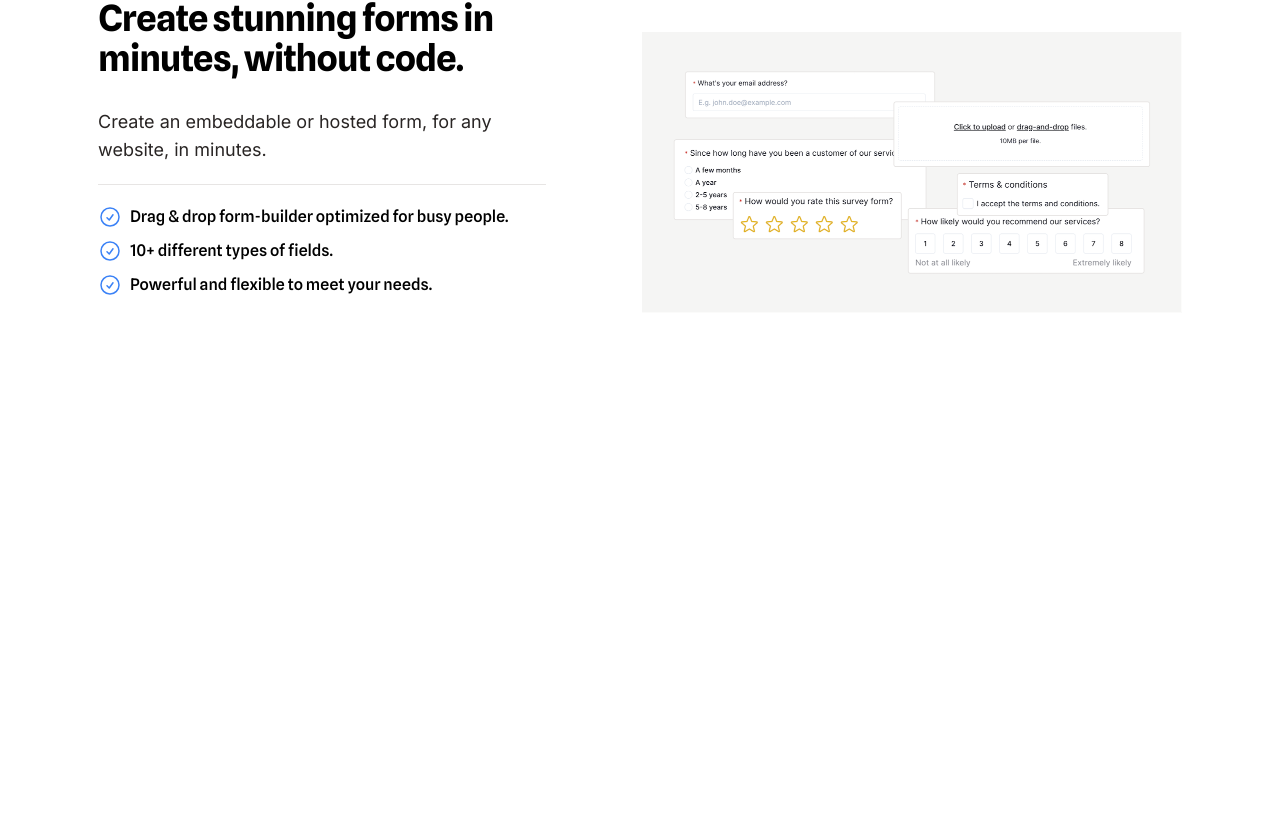
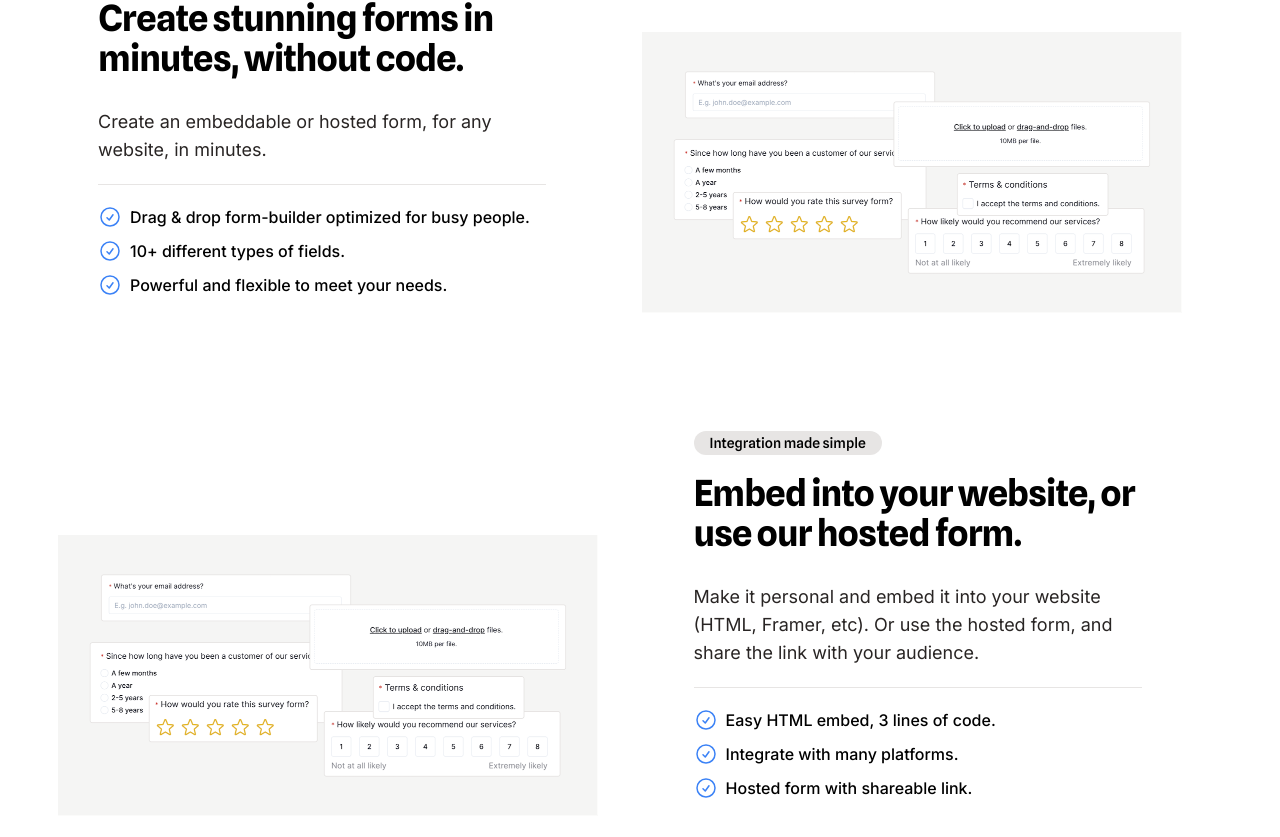
Before and after one commit to Gilsabo/react-landing-page-clone, a JavaScript app: page / in a window 1280 px wide. Shown: the part 1357-2194 px from the top of the page. Before the commit the page ends 1730 px from the top, so only its background shows below. Built offline with nearby package versions, Linux system fonts and the light colour scheme; the HTML template or start-up script is replaced by a standard one.

Commit message:
Add third section by coping the second one and changing classes names right and left for reusability

```diff
--- a/src/App.js
+++ b/src/App.js
@@ -109,7 +109,7 @@ export default function App() {
         </div>
       </section>
       <section className={`${styles.container} ${styles.sectionEasyToUse}`}>
-        <div className={styles.sectionEasyTouseLeftBox}>
+        <div className={styles.sectionLeftBox}>
           <span className={styles.badgeSection}>Easy to use</span>
           <h2 className={styles.headerSection}>
             Create stunning forms in minutes, without code.
@@ -178,8 +178,86 @@ export default function App() {
             </li>
           </ul>
         </div>
-        <div className={styles.sectionEasyTouseImageConainer}>
+        <div className={styles.sectionImageConainer}>
           <img src={FieldsOverView} alt="files overview" />
+        </div>
+      </section>
+
+      <section
+        className={`${styles.container} ${styles.sectionIntegrationMadeSimple}`}
+      >
+        <div className={styles.sectionImageConainer}>
+          <img src={FieldsOverView} alt="files overview" />
+        </div>
+        <div className={styles.sectionRightBox}>
+          <span className={styles.badgeSection}>Integration made simple</span>
+          <h2 className={styles.headerSection}>
+            Embed into your website, or use our hosted form.
+          </h2>
+          <p className={styles.paragraphSection}>
+            Make it personal and embed it into your website (HTML, Framer, etc).
+            Or use the hosted form, and share the link with your audience.
+          </p>
+          <div className={styles.breakLine} />
+          <ul className={styles.unorderedList}>
+            <li>
+              <svg
+                xmlns="http://www.w3.org/2000/svg"
+                fill="none"
+                viewBox="0 0 24 24"
+                strokeWidth="1.5"
+                stroke="#3b82f6"
+                aria-hidden="true"
+                width="24"
+                height="24"
+              >
+                <path
+                  strokeLinecap="round"
+                  strokeLinejoin="round"
+                  d="M9 12.75L11.25 15 15 9.75M21 12a9 9 0 11-18 0 9 9 0 0118 0z"
+                />
+              </svg>
+              <p>Easy HTML embed, 3 lines of code.</p>
+            </li>
+            <li>
+              <svg
+                xmlns="http://www.w3.org/2000/svg"
+                fill="none"
+                viewBox="0 0 24 24"
+                strokeWidth="1.5"
+                stroke="#3b82f6"
+                aria-hidden="true"
+                width="24"
+                height="24"
+              >
+                <path
+                  strokeLinecap="round"
+                  strokeLinejoin="round"
+                  d="M9 12.75L11.25 15 15 9.75M21 12a9 9 0 11-18 0 9 9 0 0118 0z"
+                />
+              </svg>
+              <p>Integrate with many platforms.</p>
+            </li>
+            <li>
+              <svg
+                xmlns="http://www.w3.org/2000/svg"
+                fill="none"
+                viewBox="0 0 24 24"
+                strokeWidth="1.5"
+                stroke="#3b82f6"
+                aria-hidden="true"
+                width="24"
+                height="24"
+              >
+                <path
+                  strokeLinecap="round"
+                  strokeLinejoin="round"
+                  d="M9 12.75L11.25 15 15 9.75M21 12a9 9 0 11-18 0 9 9 0 0118 0z"
+                />
+              </svg>
+              <p>Hosted form with shareable link.</p>
+            </li>
+          </ul>
         </div>
       </section>
     </div>
--- a/src/App.module.scss
+++ b/src/App.module.scss
@@ -165,12 +165,12 @@ nav {
   justify-content: center;
 }
 
-.sectionEasyTouseLeftBox {
+.sectionLeftBox {
   width: 34rem;
   height: 21.0625;
   padding-right: 6rem;
 }
-.sectionEasyTouseImageConainer {
+.sectionImageConainer {
   width: 33.75rem;
   height: 17.53rem;
   margin-top: auto;
@@ -227,5 +227,17 @@ nav {
     margin-bottom: 0px;
     font-size: 1rem;
     font-weight: 500;
+    line-height: 1.5rem;
+    font-family: 'Inter', sans-serif;
   }
 }
+
+.container.sectionIntegrationMadeSimple {
+  display: flex;
+}
+
+.sectionRightBox {
+  width: 34rem;
+  height: 21.0625;
+  padding-left: 6rem;
+}
```
